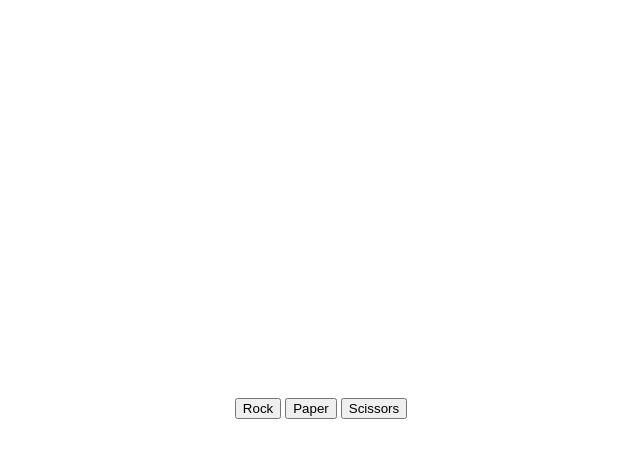
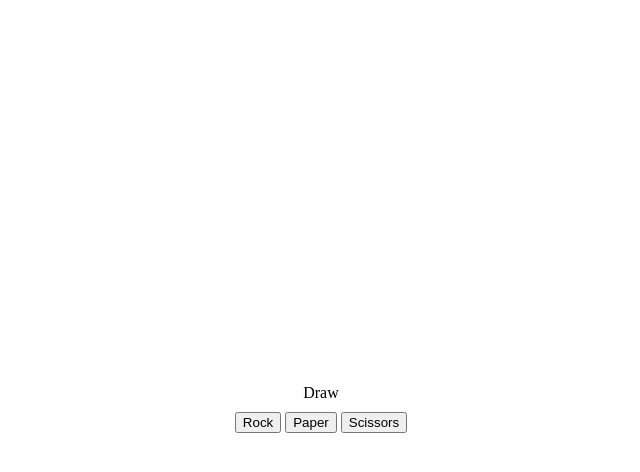
Before and after one commit to LeergutLarss/Rock-Paper-Scissors, a plain HTML site: page index.html in a window 1280 px wide. Both pictures are taken after a click on the button "Rock". Shown: the whole page, without its empty margins (319-959 px from the left). Drawn offline with Linux system fonts and the light colour scheme.

Commit message:
CSS output game outcome and JS I/O

```diff
--- a/index.html
+++ b/index.html
@@ -8,9 +8,12 @@
     </head>
     <body>
         <div class="game">
-            <button type="button" id="Rock">Rock</button>
-            <button type="button" id="Paper">Paper</button>
-            <button type="button" id="Scissors">Scissors</button>
+            <div class="status"></div>
+            <div>
+                <button type="button" id="Rock">Rock</button>
+                <button type="button" id="Paper">Paper</button>
+                <button type="button" id="Scissors">Scissors</button>
+            </div>
         </div>
     </body>
 </html>
--- a/script.js
+++ b/script.js
@@ -32,6 +32,8 @@ inputButtons.forEach(button => {
 function playRound(computerSelection, playerSelection) {
 
     let state;
+    const mainGame = document.querySelector(".game");
+    const output = document.querySelector(".status");
 
     if(playerSelection == computerSelection) {
         state = "Draw";
@@ -78,5 +80,5 @@ function playRound(computerSelection, playerSelection) {
                 break;
         }
     }
-
+    output.textContent = `${state}`;
 }
--- a/styles.css
+++ b/styles.css
@@ -4,3 +4,15 @@ body {
     align-items: center;
     height: 100vh;
 }
+
+.game {
+    display: flex;
+    flex-direction: column;
+    justify-content: center;
+    align-items: center;
+    gap: 10px;
+}
+
+.status {
+    min-height: 18px;
+}
```
